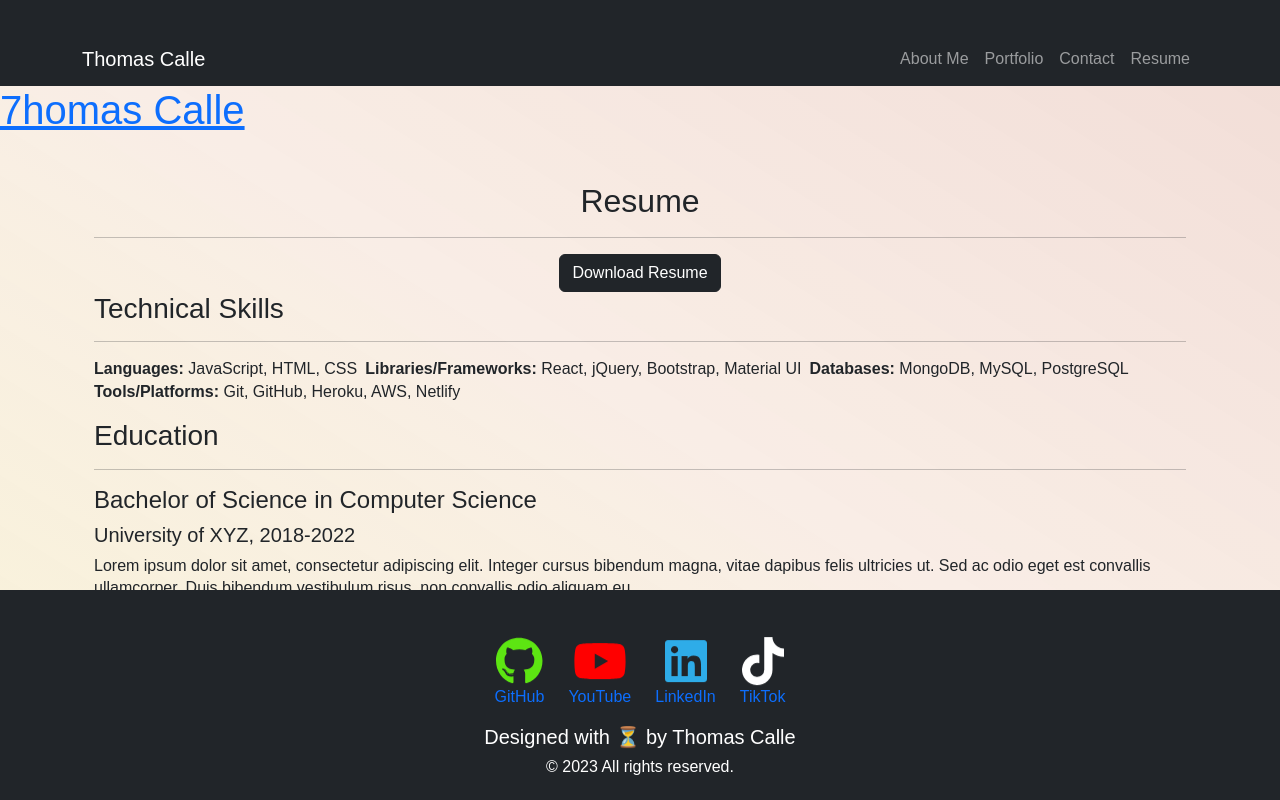
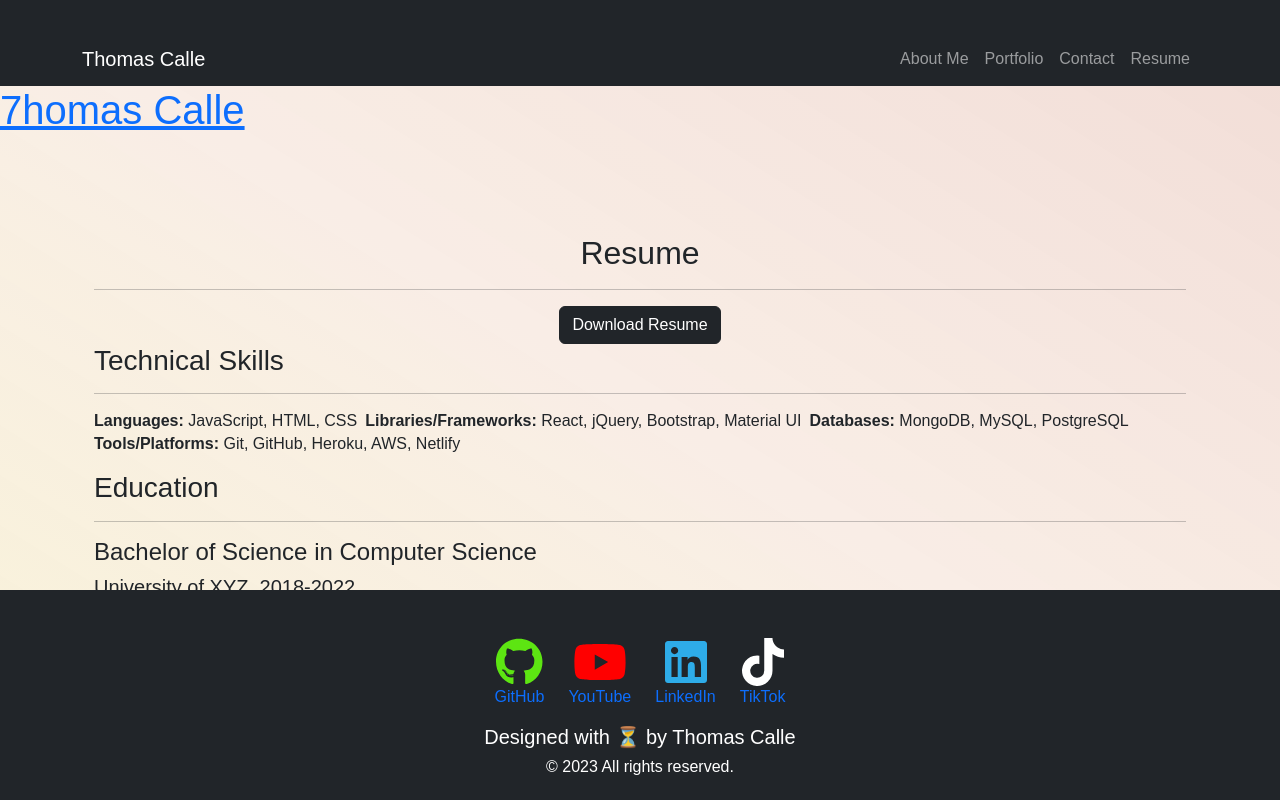
Before and after one commit to ThomasCalle/7homas7he7ank-React-Portfolio, a React (Create React App) app: page /7homas7he7ank-React-Portfolio/resume in a window 1280 px wide. Shown: the top 800 px of the page. Built offline with nearby package versions, Linux system fonts and the light colour scheme; the HTML template or start-up script is replaced by a standard one.

Commit message:
attempt to fix margin errors

```diff
--- a/src/components/Portfolio.js
+++ b/src/components/Portfolio.js
@@ -9,9 +9,9 @@ import ThingsToDoInToronto from "../images/10ThingsToDoInToronto.png";
 import "bootstrap/dist/css/bootstrap.min.css";
 import "../style/Portfolio.css";
 
-
 function Portfolio() {
   return (
+    <div className="portfolio-wrapper">
       <div className="container">
         <div className="row">
           {[
@@ -19,7 +19,8 @@ function Portfolio() {
               title: "Thomas' Chess Blog",
               description: "CMS-Style Model View Controller Blog",
               imgSrc: ThomasChessBlog,
-            deployedLink: "https://thomas-model-view-controller.herokuapp.com/",
+              deployedLink:
+                "https://thomas-model-view-controller.herokuapp.com/",
               githubLink:
                 "https://github.com/ThomasCalle/Thomas-Model-View-Controller-MVC-Tech-Blog",
             },
@@ -38,7 +39,8 @@ function Portfolio() {
               imgSrc: WorkDayPlanner,
               deployedLink:
                 "https://thomascalle.github.io/Online-Workday-Planner/",
-            githubLink: "https://github.com/ThomasCalle/Online-Workday-Planner",
+              githubLink:
+                "https://github.com/ThomasCalle/Online-Workday-Planner",
             },
             {
               title: "Java Script: WEB API",
@@ -81,6 +83,7 @@ function Portfolio() {
           ))}
         </div>
       </div>
+    </div>
   );
 }
 
--- a/src/components/Project.js
+++ b/src/components/Project.js
@@ -1,8 +1,6 @@
 import React from "react";
 import "../style/Project.css";
 
-
-// TURN FILE INTO A PARTIAL AND ORGANIZE IT INTO IT'S OWN FOLDER LATER
 function Project(props) {
   return (
     <div className="card">
--- a/src/components/Resume.js
+++ b/src/components/Resume.js
@@ -4,8 +4,7 @@ import "../style/Resume.css";
 
 function Resume() {
   return (
-    <section id="resume" className="mb-30">
-    {/* create an mb-30 to create margin bottom to push the resume down */}
+    <section id="resume" className="resume-margin">
       <Container className="resume-section">
         <Row>
           <Col className="text-center">
--- a/src/style/Portfolio.css
+++ b/src/style/Portfolio.css
@@ -103,6 +103,12 @@ body {
       height: auto;
     }
   }
+/*
+  .portfolio-wrapper {
+    margin-top: 2rem;
+    margin-bottom: 6rem;
+  } */
+
 
   /* Tablet view */
   /* @media (min-width: 768px) {
--- a/src/style/Resume.css
+++ b/src/style/Resume.css
@@ -0,0 +1,6 @@
+/* Resume.css */
+
+.resume-margin {
+    margin-top: 100px;
+    margin-bottom: 300px;
+  }
```
Also changed, not shown: 1 other file (tests, documents, lock files or other folders). Lines whose indentation alone changed are shown as unchanged.
